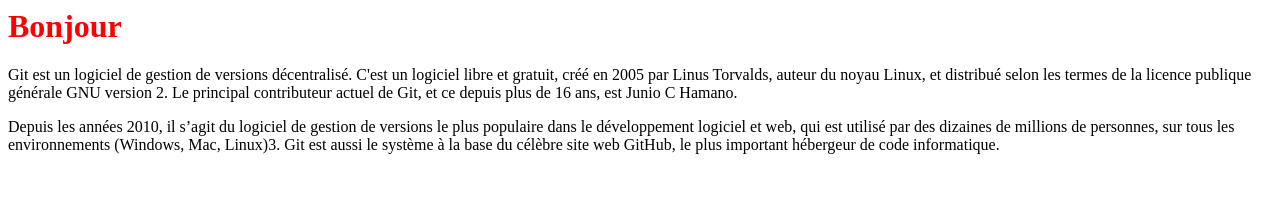
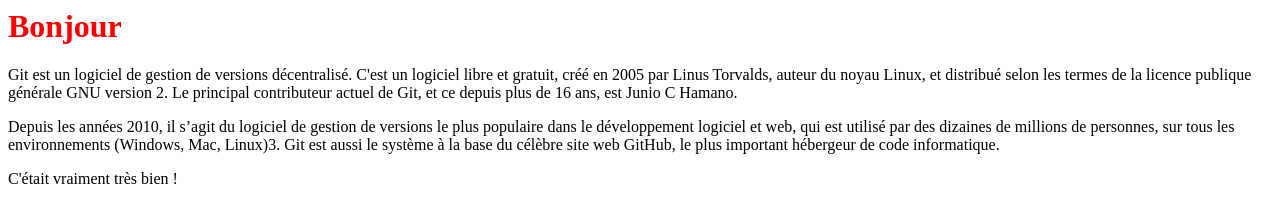
Before and after one commit to gregoiregsell/firstgit, a plain HTML site: page index.html in a window 1280 px wide. Drawn offline with Linux system fonts and the light colour scheme.

Commit message:
tres bien

```diff
--- a/index.html
+++ b/index.html
@@ -11,5 +11,8 @@
         <p>
             Depuis les années 2010, il s’agit du logiciel de gestion de versions le plus populaire dans le développement logiciel et web, qui est utilisé par des dizaines de millions de personnes, sur tous les environnements (Windows, Mac, Linux)3. Git est aussi le système à la base du célèbre site web GitHub, le plus important hébergeur de code informatique.
         </p>
+        <p>
+            C'était vraiment très bien !
+        </p>
     </body>
 </html>
```
